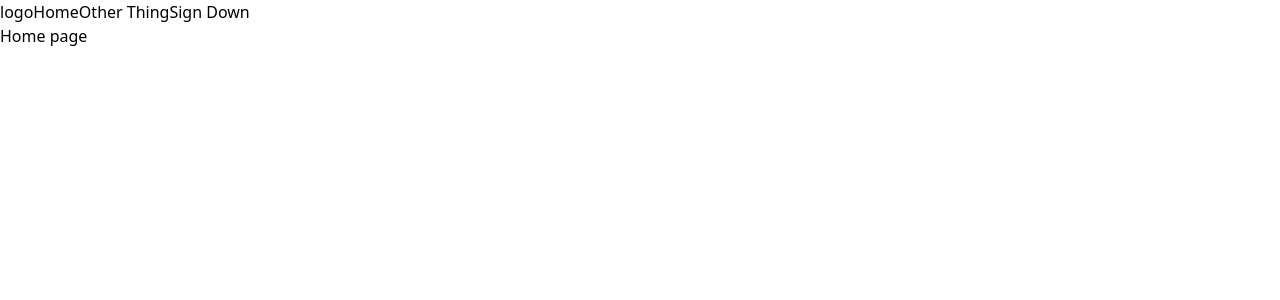
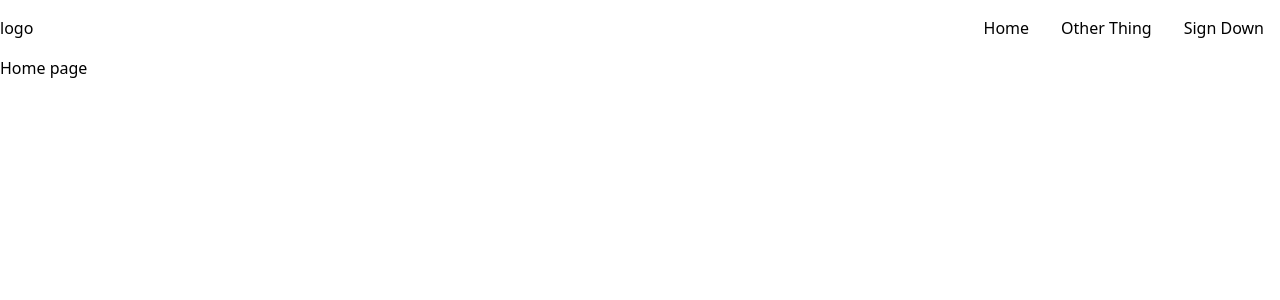
Before and after one commit to masroor47/django-tailwind, a Django app: template templates/core/home.html in a window 1280 px wide. Shown: the top 300 px of the page. Run offline with Django 3.2, Linux system fonts and the light colour scheme; the template is opened without the code that fills it, so the values that code supplies are empty.

Commit message:
fixed watch, now works well

```diff
--- a/static/css/style.css
+++ b/static/css/style.css
@@ -566,3 +566,15 @@ video {
 .flex-col {
   flex-direction: column;
 }
+
+.items-center {
+  align-items: center;
+}
+
+.justify-between {
+  justify-content: space-between;
+}
+
+.p-4 {
+  padding: 1rem;
+}
--- a/templates/core/base.html
+++ b/templates/core/base.html
@@ -12,12 +12,12 @@
 </head>
 <body>
 
-    <nav class="flex">
+    <nav class="flex justify-between items-center">
         <a href="#">logo</a>
         <ul class="flex">
-            <li><a href="#">Home</a></li>
-            <li><a href="#">Other Thing</a></li>
-            <li><a href="#">Sign Down</a></li>
+            <li class="p-4"><a href="#">Home</a></li>
+            <li class="p-4"><a href="#">Other Thing</a></li>
+            <li class="p-4"><a href="#">Sign Down</a></li>
         </ul>
     </nav>
 
```
Also changed, not shown: jstools/package.json (+1 -8 lines).
